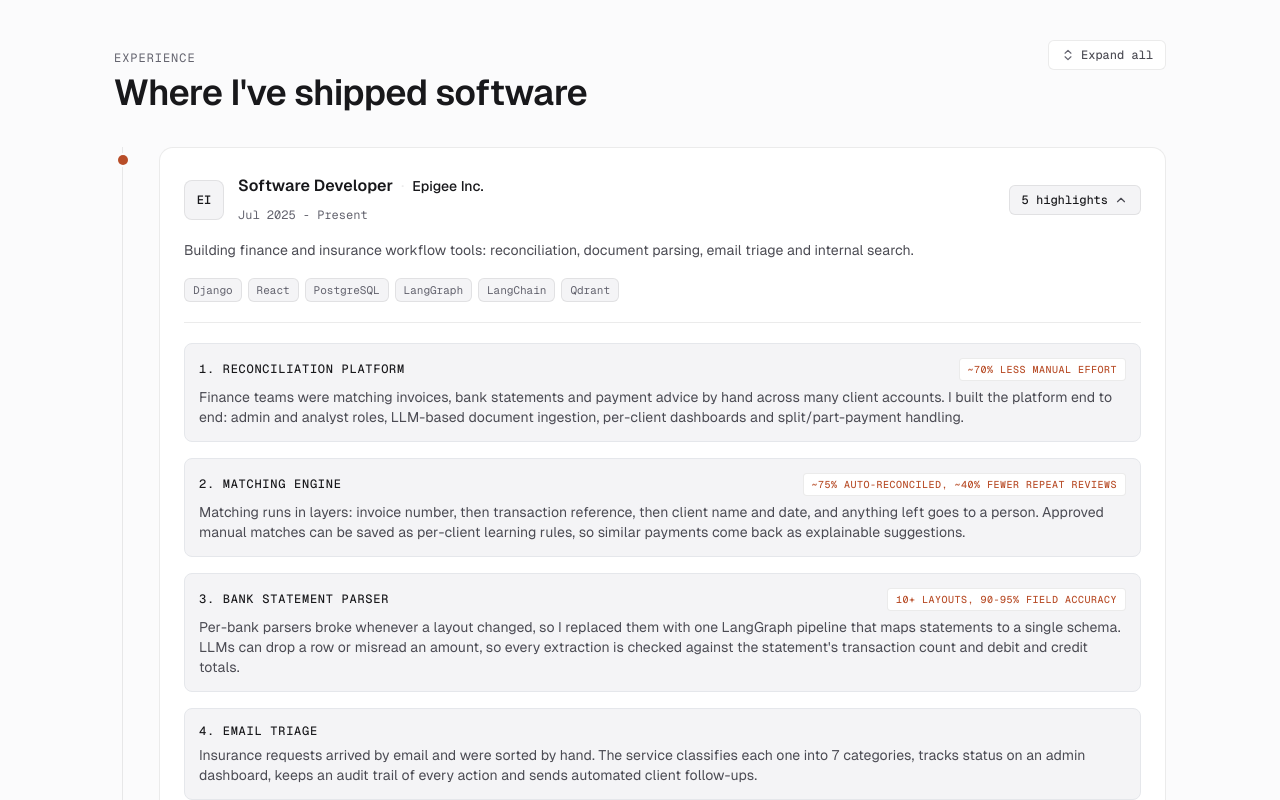
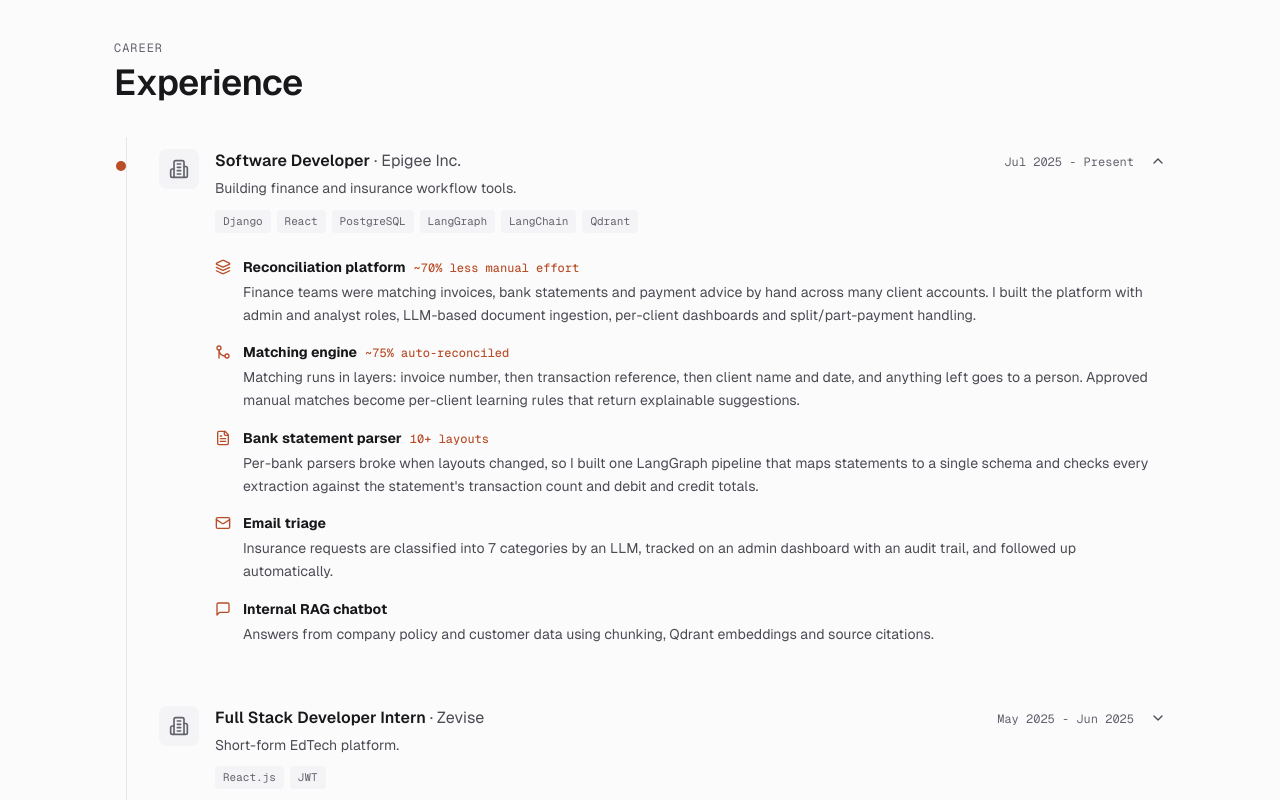
Before and after one commit to namangupta08/Portfolio, a Next.js app: page / in a window 1280 px wide. Shown: the part 2360-3160 px from the top of the page. Built offline with nearby package versions, Linux system fonts and the light colour scheme.

Commit message:
feat(phase-3): redesign Experience section with faint vertical rail, header toggle, icon highlights, and smooth height animation

```diff
--- a/src/app/components/Experience.tsx
+++ b/src/app/components/Experience.tsx
@@ -3,10 +3,44 @@
 import React, { useState } from "react";
 import Image from "next/image";
 import { motion, AnimatePresence } from "framer-motion";
-import { ChevronDown, ChevronsUpDown } from "lucide-react";
-import { experiencesData, ExperienceRole } from "@/data/experience";
+import {
+  Building2,
+  ChevronDown,
+  Layers,
+  GitMerge,
+  FileText,
+  Mail,
+  MessageSquare,
+  Smartphone,
+  KeyRound,
+  Database,
+} from "lucide-react";
+import { experiencesData, ExperienceRole, ExperienceHighlight } from "@/data/experience";
 
-function RoleCard({
+function getHighlightIcon(iconName: string) {
+  switch (iconName) {
+    case "Layers":
+      return <Layers className="w-4 h-4 text-accent flex-shrink-0" aria-hidden="true" />;
+    case "GitMerge":
+      return <GitMerge className="w-4 h-4 text-accent flex-shrink-0" aria-hidden="true" />;
+    case "FileText":
+      return <FileText className="w-4 h-4 text-accent flex-shrink-0" aria-hidden="true" />;
+    case "Mail":
+      return <Mail className="w-4 h-4 text-accent flex-shrink-0" aria-hidden="true" />;
+    case "MessageSquare":
+      return <MessageSquare className="w-4 h-4 text-accent flex-shrink-0" aria-hidden="true" />;
+    case "Smartphone":
+      return <Smartphone className="w-4 h-4 text-accent flex-shrink-0" aria-hidden="true" />;
+    case "KeyRound":
+      return <KeyRound className="w-4 h-4 text-accent flex-shrink-0" aria-hidden="true" />;
+    case "Database":
+      return <Database className="w-4 h-4 text-accent flex-shrink-0" aria-hidden="true" />;
+    default:
+      return <Layers className="w-4 h-4 text-accent flex-shrink-0" aria-hidden="true" />;
+  }
+}
+
+function RoleItem({
   role,
   isExpanded,
   onToggle,
@@ -17,38 +51,34 @@ function RoleCard({
   onToggle: () => void;
   hasLogo?: boolean;
 }) {
-  const [logoError, setLogoError] = useState(!hasLogo);
-  const companyInitials = role.company
-    .split(" ")
-    .map((w) => w[0])
-    .join("")
-    .slice(0, 2);
-
   return (
-    <div className="relative pl-7 sm:pl-9 pb-12 last:pb-0 group">
-      {/* Timeline dot on left */}
+    <div className="relative group">
+      {/* Timeline dot on faint vertical rail */}
       <div
-        className="absolute left-0 top-1.5 -translate-x-1/2 w-3.5 h-3.5 rounded-full border-2 border-background bg-surface flex items-center justify-center z-10"
+        className="absolute -left-[30px] sm:-left-[38px] top-6 -translate-x-1/2 flex items-center justify-center z-10"
         aria-hidden="true"
       >
         {role.isCurrent ? (
           <span className="relative flex h-2.5 w-2.5">
-            <span className="animate-ping absolute inline-flex h-full w-full rounded-full bg-accent opacity-75" />
+            <span className="animate-ping absolute inline-flex h-full w-full rounded-full bg-accent opacity-60" />
             <span className="relative inline-flex rounded-full h-2.5 w-2.5 bg-accent" />
           </span>
         ) : (
-          <span className="w-1.5 h-1.5 rounded-full bg-muted-dark" />
+          <span className="w-2 h-2 rounded-full bg-muted-dark/50" />
         )}
       </div>
 
-      {/* Role Card Container */}
-      <div className="p-6 rounded-[14px] border border-border bg-surface card-hover">
-        {/* Top Header: Logo, Company & Role info, Period */}
-        <div className="flex flex-col sm:flex-row sm:items-center justify-between gap-4">
-          <div className="flex items-center gap-3.5">
-            {/* Logo with monogram fallback */}
-            <div className="w-10 h-10 rounded-lg border border-border bg-surface-subtle flex items-center justify-center overflow-hidden flex-shrink-0">
-              {!logoError ? (
+      {/* Whole header row is the toggle button (no border, no box) */}
+      <button
+        type="button"
+        onClick={onToggle}
+        aria-expanded={isExpanded}
+        aria-controls={`role-content-${role.id}`}
+        className="w-full text-left py-3 flex items-start gap-4 group focus-visible:outline-none focus-visible:ring-2 focus-visible:ring-accent rounded-lg"
+      >
+        {/* Company Icon (no outline, soft tinted rounded square) */}
+        <div className="w-10 h-10 rounded-lg bg-surface-subtle flex items-center justify-center flex-shrink-0 overflow-hidden">
+          {hasLogo ? (
             <div className="relative w-full h-full">
               <Image
                 src={role.logo}
@@ -56,108 +86,102 @@ function RoleCard({
                 fill
                 sizes="40px"
                 className="object-cover"
-                    onError={() => setLogoError(true)}
               />
             </div>
           ) : (
-                <span className="font-mono text-xs font-semibold text-foreground">
-                  {companyInitials}
-                </span>
+            <Building2 className="w-5 h-5 text-muted-dark" aria-hidden="true" />
           )}
         </div>
 
-            <div>
-              <div className="flex items-center gap-2">
-                <h3 className="font-semibold text-base text-foreground">
+        {/* Role & Company, Date, Summary, Tech chips */}
+        <div className="flex-1 min-w-0">
+          <div className="flex flex-col sm:flex-row sm:items-baseline sm:justify-between gap-1">
+            <div className="font-semibold text-base text-foreground group-hover:text-accent transition-colors">
               {role.role}
-                </h3>
-                <span className="text-border" aria-hidden="true">·</span>
-                <span className="font-medium text-sm text-foreground/80">
-                  {role.company}
-                </span>
+              <span className="text-muted font-normal"> · {role.company}</span>
             </div>
-              <span className="font-mono text-xs text-muted-dark">
+            <span className="font-mono text-xs text-muted-dark whitespace-nowrap">
               {role.period}
             </span>
           </div>
-          </div>
 
-          {/* Toggle highlights button */}
-          <button
-            type="button"
-            onClick={onToggle}
-            aria-expanded={isExpanded}
-            className="inline-flex items-center gap-1.5 px-3 py-1.5 rounded-md border border-border bg-surface-subtle text-xs font-mono font-medium text-foreground hover:border-foreground/30 btn-press w-fit focus-visible:outline-none focus-visible:ring-2 focus-visible:ring-accent"
-          >
-            <span>{role.highlights.length} highlights</span>
-            <ChevronDown
-              className={`w-3.5 h-3.5 transition-transform duration-200 text-muted ${
-                isExpanded ? "rotate-180" : ""
-              }`}
-            />
-          </button>
-        </div>
-
-        {/* One-line Summary */}
-        <p className="mt-3 text-sm text-muted leading-relaxed">
+          {/* One-line summary */}
+          <p className="mt-1 text-sm text-muted leading-relaxed">
             {role.summary}
           </p>
 
-        {/* Tech Chips */}
-        <div className="flex flex-wrap items-center gap-1.5 mt-4">
-          {role.tech.map((tech) => (
+          {/* Tech as small plain chips without borders */}
+          <div className="flex flex-wrap items-center gap-1.5 mt-2.5">
+            {role.tech.map((t) => (
               <span
-              key={tech}
-              className="px-2 py-0.5 rounded-[6px] border border-border bg-surface-subtle font-mono text-[11px] text-muted-dark"
+                key={t}
+                className="font-mono text-[11px] text-muted-dark bg-surface-subtle px-2 py-0.5 rounded"
               >
-              {tech}
+                {t}
               </span>
             ))}
           </div>
+        </div>
 
-        {/* Collapsible Highlights */}
+        {/* Chevron on far right */}
+        <ChevronDown
+          className={`w-4 h-4 text-muted transition-transform duration-250 mt-1 flex-shrink-0 ${
+            isExpanded ? "rotate-180 text-foreground" : ""
+          }`}
+          aria-hidden="true"
+        />
+      </button>
+
+      {/* Expanded Highlights list with smooth height animation & 40ms stagger */}
       <AnimatePresence initial={false}>
         {isExpanded && (
           <motion.div
+            id={`role-content-${role.id}`}
+            role="region"
+            aria-label={`${role.company} highlights`}
             initial={{ height: 0, opacity: 0 }}
             animate={{ height: "auto", opacity: 1 }}
             exit={{ height: 0, opacity: 0 }}
-              transition={{ duration: 0.25, ease: "easeInOut" }}
+            transition={{ duration: 0.28, ease: "easeOut" }}
             className="overflow-hidden"
           >
-              <div className="pt-5 mt-5 border-t border-border space-y-4">
-                {role.highlights.map((highlight, hIdx) => (
-                  <div
-                    key={hIdx}
-                    className="p-3.5 rounded-lg bg-surface-subtle border border-border/60 space-y-1.5"
+            <div className="pl-14 pt-3 pb-4 space-y-4">
+              {role.highlights.map((highlight: ExperienceHighlight, idx: number) => (
+                <motion.div
+                  key={highlight.title}
+                  initial={{ opacity: 0, y: 6 }}
+                  animate={{ opacity: 1, y: 0 }}
+                  transition={{
+                    duration: 0.2,
+                    delay: idx * 0.04,
+                    ease: "easeOut",
+                  }}
+                  className="flex items-start gap-3"
                 >
-                    <div className="flex flex-wrap items-baseline justify-between gap-2">
-                      <h4 className="font-medium text-xs font-mono uppercase tracking-[0.06em] text-foreground">
-                        {hIdx + 1}. {highlight.title}
-                      </h4>
+                  <div className="mt-0.5" aria-hidden="true">
+                    {getHighlightIcon(highlight.icon)}
+                  </div>
+                  <div className="flex-1 min-w-0 space-y-1">
+                    <div className="flex flex-wrap items-baseline gap-2">
+                      <span className="text-sm font-bold text-foreground">
+                        {highlight.title}
+                      </span>
                       {highlight.badge && (
-                        <span className="font-mono text-[10px] uppercase tracking-wider px-2 py-0.5 rounded bg-surface border border-border text-accent font-medium">
+                        <span className="font-mono text-xs text-accent font-medium">
                           {highlight.badge}
                         </span>
                       )}
                     </div>
-                    <p className="text-xs sm:text-sm text-muted leading-relaxed">
+                    <p className="text-sm text-muted leading-relaxed">
                       {highlight.description}
                     </p>
                   </div>
+                </motion.div>
               ))}
             </div>
           </motion.div>
         )}
       </AnimatePresence>
-
-        {/* Optional Footnote */}
-        {role.footnote && (
-          <div className="mt-4 pt-3 border-t border-border/60 text-[10px] font-mono text-muted-dark">
-            {role.footnote}
-          </div>
-        )}
-      </div>
     </div>
   );
 }
@@ -167,22 +191,11 @@ export default function Experience({
 }: {
   existingLogos?: Record<string, boolean>;
 }) {
-  // Collapsed by default except the newest (Epigee expanded by default)
+  // Newest role open by default, others closed
   const [expandedIds, setExpandedIds] = useState<Record<string, boolean>>({
     epigee: true,
     zevise: false,
   });
-
-  const allExpanded = Object.values(expandedIds).every(Boolean);
-
-  const toggleAll = () => {
-    const nextState = !allExpanded;
-    const updated: Record<string, boolean> = {};
-    experiencesData.forEach((role) => {
-      updated[role.id] = nextState;
-    });
-    setExpandedIds(updated);
-  };
 
   const toggleRole = (id: string) => {
     setExpandedIds((prev) => ({
@@ -195,31 +208,19 @@ export default function Experience({
     <section id="experience" className="py-[72px] lg:py-[112px] border-t border-border">
       <div className="space-y-8">
         {/* Section Header */}
-        <div className="flex flex-col sm:flex-row sm:items-baseline justify-between gap-3">
         <div>
           <span className="font-mono text-xs uppercase tracking-[0.08em] text-muted-dark block">
-              Experience
+            Career
           </span>
           <h2 className="text-[2.25rem] font-semibold tracking-[-0.02em] text-foreground leading-tight mt-1">
-              Where I&apos;ve shipped software
+            Experience
           </h2>
         </div>
 
-          {/* Expand all / Collapse all Control */}
-          <button
-            type="button"
-            onClick={toggleAll}
-            className="inline-flex items-center gap-1.5 px-3 py-1.5 rounded-md border border-border bg-surface text-xs font-mono font-medium text-muted hover:text-foreground hover:border-foreground/30 btn-press w-fit focus-visible:outline-none focus-visible:ring-2 focus-visible:ring-accent"
-          >
-            <ChevronsUpDown className="w-3.5 h-3.5 text-muted-dark" />
-            <span>{allExpanded ? "Collapse all" : "Expand all"}</span>
-          </button>
-        </div>
-
-        {/* Vertical Timeline Line */}
-        <div className="relative border-l border-border ml-1 sm:ml-2">
+        {/* Single faint vertical rail on the left (no card borders, no boxes) */}
+        <div className="relative pl-6 sm:pl-8 border-l border-border ml-3 space-y-8">
           {experiencesData.map((role) => (
-            <RoleCard
+            <RoleItem
               key={role.id}
               role={role}
               hasLogo={Boolean(existingLogos[role.id])}
@@ -228,6 +229,11 @@ export default function Experience({
             />
           ))}
         </div>
+
+        {/* Epigee Footnote in small muted text */}
+        <p className="text-xs font-mono text-muted-dark pt-2">
+          Metrics are from internal testing on sample data.
+        </p>
       </div>
     </section>
   );
--- a/src/data/experience.ts
+++ b/src/data/experience.ts
@@ -1,6 +1,7 @@
 export interface ExperienceHighlight {
   title: string;
   description: string;
+  icon: string;
   badge?: string;
 }
 
@@ -25,8 +26,7 @@ export const experiencesData: ExperienceRole[] = [
     period: "Jul 2025 - Present",
     isCurrent: true,
     logo: "/logos/epigee.png",
-    summary:
-      "Building finance and insurance workflow tools: reconciliation, document parsing, email triage and internal search.",
+    summary: "Building finance and insurance workflow tools.",
     tech: [
       "Django",
       "React",
@@ -39,31 +39,36 @@ export const experiencesData: ExperienceRole[] = [
     highlights: [
       {
         title: "Reconciliation platform",
+        icon: "Layers",
         description:
-          "Finance teams were matching invoices, bank statements and payment advice by hand across many client accounts. I built the platform end to end: admin and analyst roles, LLM-based document ingestion, per-client dashboards and split/part-payment handling.",
+          "Finance teams were matching invoices, bank statements and payment advice by hand across many client accounts. I built the platform with admin and analyst roles, LLM-based document ingestion, per-client dashboards and split/part-payment handling.",
         badge: "~70% less manual effort",
       },
       {
         title: "Matching engine",
+        icon: "GitMerge",
         description:
-          "Matching runs in layers: invoice number, then transaction reference, then client name and date, and anything left goes to a person. Approved manual matches can be saved as per-client learning rules, so similar payments come back as explainable suggestions.",
-        badge: "~75% auto-reconciled, ~40% fewer repeat reviews",
+          "Matching runs in layers: invoice number, then transaction reference, then client name and date, and anything left goes to a person. Approved manual matches become per-client learning rules that return explainable suggestions.",
+        badge: "~75% auto-reconciled",
       },
       {
         title: "Bank statement parser",
+        icon: "FileText",
         description:
-          "Per-bank parsers broke whenever a layout changed, so I replaced them with one LangGraph pipeline that maps statements to a single schema. LLMs can drop a row or misread an amount, so every extraction is checked against the statement's transaction count and debit and credit totals.",
-        badge: "10+ layouts, 90-95% field accuracy",
+          "Per-bank parsers broke when layouts changed, so I built one LangGraph pipeline that maps statements to a single schema and checks every extraction against the statement's transaction count and debit and credit totals.",
+        badge: "10+ layouts",
       },
       {
         title: "Email triage",
+        icon: "Mail",
         description:
-          "Insurance requests arrived by email and were sorted by hand. The service classifies each one into 7 categories, tracks status on an admin dashboard, keeps an audit trail of every action and sends automated client follow-ups.",
+          "Insurance requests are classified into 7 categories by an LLM, tracked on an admin dashboard with an audit trail, and followed up automatically.",
       },
       {
         title: "Internal RAG chatbot",
+        icon: "MessageSquare",
         description:
-          "Staff searched policy and customer data by hand. The chatbot answers from that data with chunking, embeddings in Qdrant and source citations.",
+          "Answers from company policy and customer data using chunking, Qdrant embeddings and source citations.",
       },
     ],
   },
@@ -74,23 +79,24 @@ export const experiencesData: ExperienceRole[] = [
     period: "May 2025 - Jun 2025",
     isCurrent: false,
     logo: "/logos/zevise.png",
-    summary:
-      "Short-form EdTech platform: lesson discovery, auth and content structure.",
-    tech: ["React.js", "JWT", "PostgreSQL"],
+    summary: "Short-form EdTech platform.",
+    tech: ["React.js", "JWT"],
     highlights: [
       {
         title: "UI redesign",
+        icon: "Smartphone",
         description:
           "Redesigned lesson discovery and learning screens, improving mobile responsiveness across 10+ screens.",
-        badge: "10+ screens",
       },
       {
         title: "Authentication",
+        icon: "KeyRound",
         description:
           "Built JWT auth with protected routes and token handling.",
       },
       {
         title: "Content model",
+        icon: "Database",
         description:
           "Designed the class, subject, chapter, topic schema for adaptive lesson delivery.",
       },
```
Lines whose indentation alone changed are shown as unchanged.
